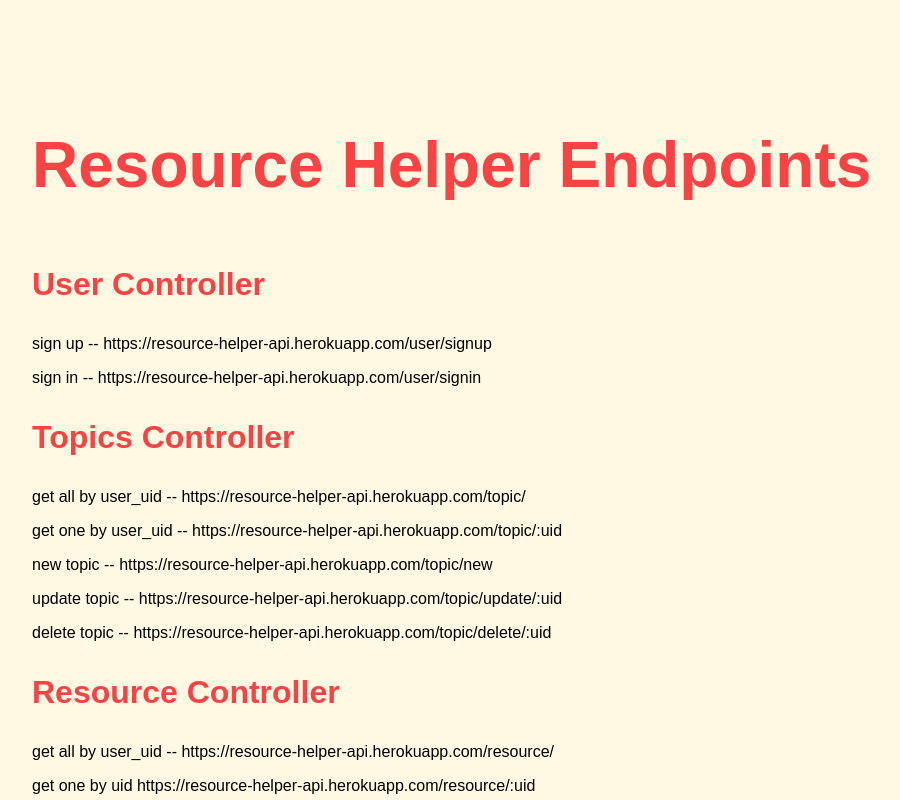
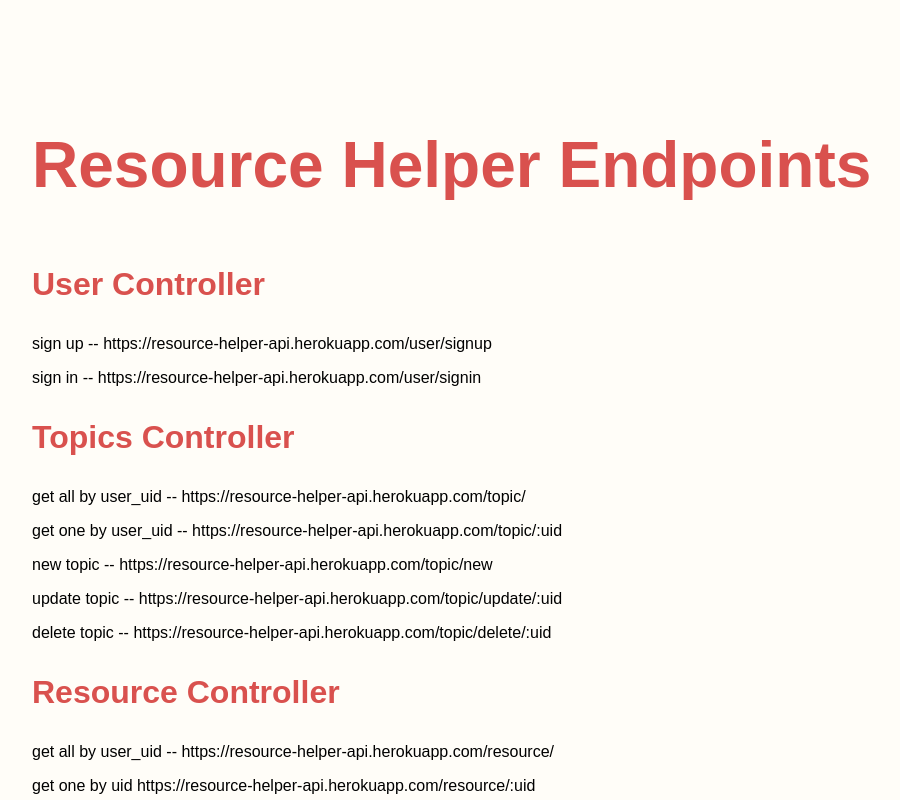
Before and after one commit to AlecxMoritz/resource-helper-api, a website: page public/index.html in a window 1280 px wide. Shown: the top 800 px of the page, without its empty margins (56-956 px from the left). Drawn offline with Linux system fonts and the light colour scheme; a web font is replaced by a local one.

Commit message:
reformatting static index pt5

```diff
--- a/public/main.css
+++ b/public/main.css
@@ -1,5 +1,5 @@
 body {
-    background-color: rgb(255, 248, 226);
+    background-color: rgb(255, 253, 248);
     font-family: 'Belleza', sans-serif;
 }
 
@@ -9,7 +9,7 @@
 }
 
 .mainTextColor {
-    color: #f74343;
+    color: #D9514E;
 }
 
 #footerSection {
```
